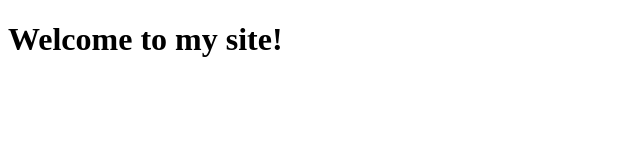
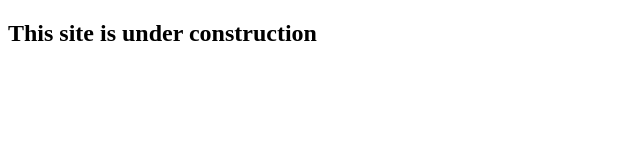
Before and after one commit to verifiedfinn/test-branching, a plain HTML site: page index.html in a window 1280 px wide. Shown: the whole page, without its empty margins (0-640 px from the left). Drawn offline with Linux system fonts and the light colour scheme.

Commit message:
Modified welcome heading

```diff
--- a/index.html
+++ b/index.html
@@ -12,7 +12,7 @@
     <title>Github test</title>
 </head>
 
-<h1>Welcome to my site!</h1>
+<h2>This site is under construction</h2>
 
 <body>
 </body>
```
